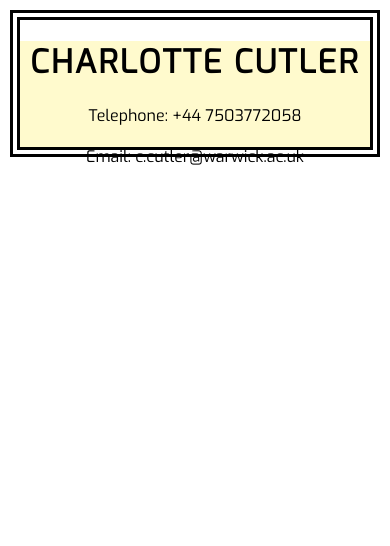
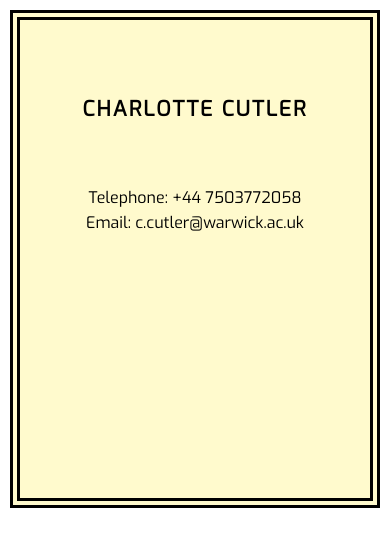
Before and after one commit to c-cutler/CV, a plain HTML site: page index.html in a window 390 px wide. Drawn offline with Linux system fonts and the light colour scheme.

Commit message:
all the changes to sort the border out!!

```diff
--- a/style.css
+++ b/style.css
@@ -8,40 +8,47 @@ h1 {
   text-transform: uppercase;
   letter-spacing: 2px;}
 
-body {
-  border-color: black;
-  border-style: double;
-  border-width: 10px;
-  /*margin: 100px;*/ #want to make margin lemon}
-
 @media only screen and (max-width: 500px) {
   body { margin: 10px;}}
 
-.container {
-  background-color: lemonchiffon;}
-
-.contact {
-  margin-top: 20px;}
-
 .telephone {
   text-align: left;
-  margin-left: 20px;}
-
+  margin-left: 15px;
+  margin-top: 20px}
 
 .email {
   text-align: right;
-  margin-right: 20px;
+  margin-right: 15px;
   position: relative;
   top: -20px;}
+
+  @media only screen and (max-width: 500px) {
+    h1 {
+    font-size: 130%;
+    }}
+
 
 @media only screen and (max-width: 500px) {
   .telephone {
   text-align: center;
-  margin: 0;}}
+  position: relative;
+  bottom: 75px;
+  margin: 0;
+  }}
 
 @media only screen and (max-width: 500px) {
   .email {
     text-align: center;
-    margin: 0;
     position: relative;
-    top: 20px;}}
+    top: -200px;
+    margin: 0;}}
+
+.container {
+    background-color: lemonchiffon;
+    border-color: black;
+    border-style: double;
+    border-width: 10px;
+  }
+  @media only screen and (max-width: 500px) {
+    .container {
+      line-height: 150px}}
```
Also changed, not shown: index.html (+1 -1 lines).
